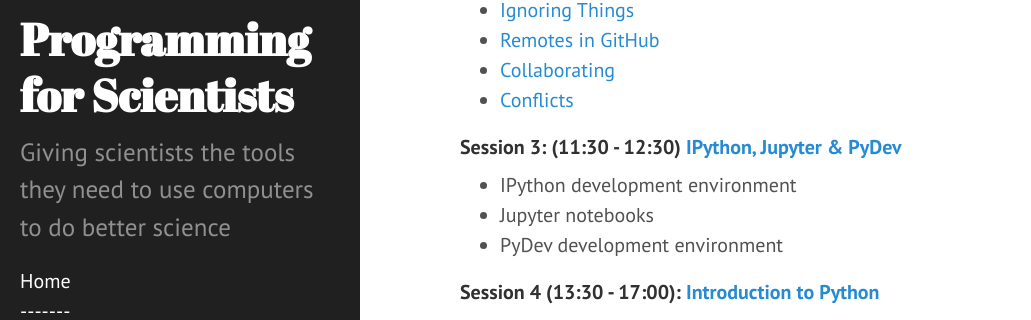
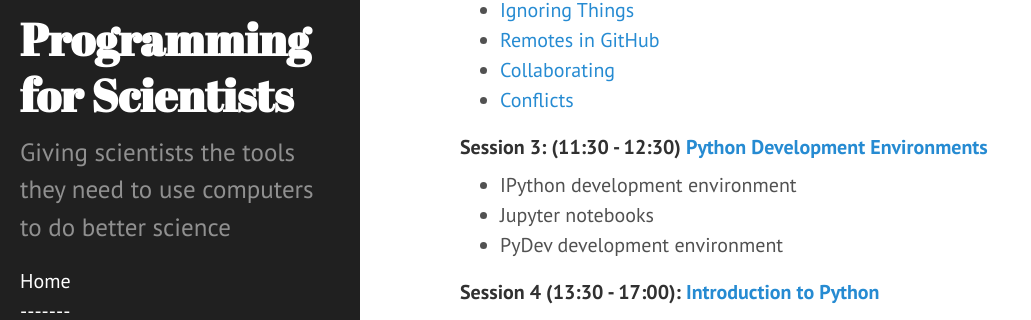
Before and after one commit to ornl-training/ornl-training.github.io, a Jekyll site: the page built from syllabus/programming-schedule.md, in a window 1280 px wide and 900 px high, scrolled down 530 px. Shown: the part 126-446 px from the top of the window, without its empty margins (0-1031 px from the left). Built offline with Jekyll 4.4.1, drawn with Linux system fonts in a browser that asks for light colours.

Commit message:
Update programming-schedule.md

```diff
--- a/syllabus/programming-schedule.md
+++ b/syllabus/programming-schedule.md
@@ -25,7 +25,7 @@
 * [Collaborating](http://swcarpentry.github.io/git-novice/08-collab/)
 * [Conflicts](http://swcarpentry.github.io/git-novice/09-conflict/)
 
-#### Session 3: (11:30 - 12:30) [IPython, Jupyter & PyDev]()
+#### Session 3: (11:30 - 12:30) [Python Development Environments]()
 
 * IPython development environment
 * Jupyter notebooks
```
